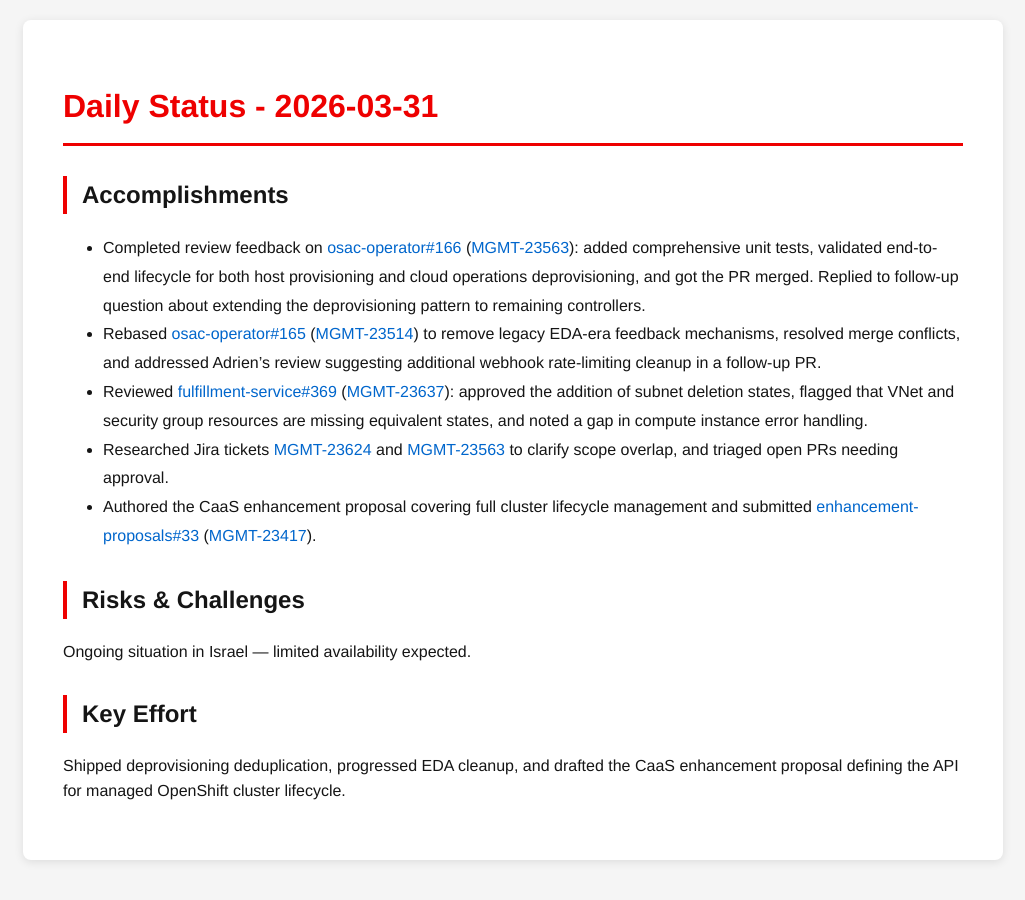
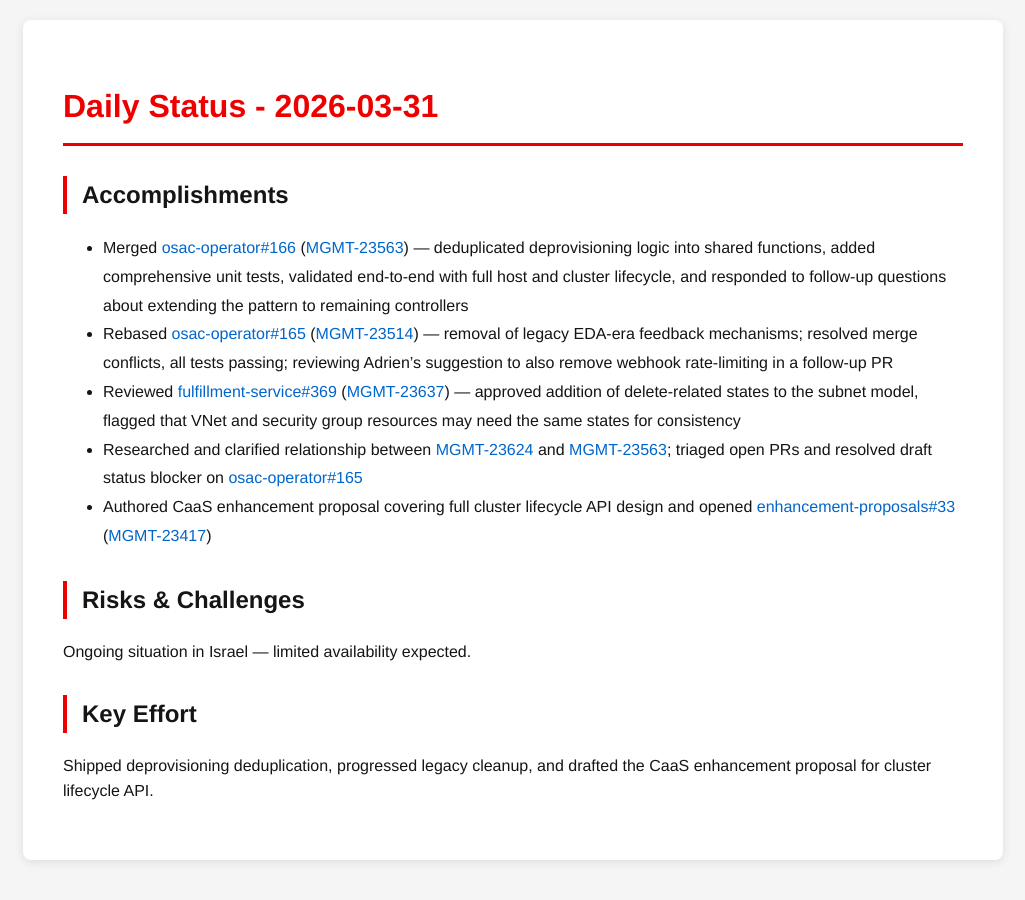
Before and after one commit to tzvatot/daily-status, a Jekyll site: the page built from 2026-03-31.md, in a window 1280 px wide. Shown: the whole page, without its empty margins (127-1152 px from the left). Built offline with Jekyll 4.4.1, drawn with Linux system fonts in a browser that asks for light colours.

Commit message:
Daily status update - 2026-03-31

```diff
--- a/2026-03-31.md
+++ b/2026-03-31.md
@@ -7,14 +7,14 @@ date: 2026-03-31
 # Daily Status - 2026-03-31
 
 ## Accomplishments
-- Completed review feedback on [osac-operator#166](https://github.com/osac-project/osac-operator/pull/166) ([MGMT-23563](https://issues.redhat.com/browse/MGMT-23563)): added comprehensive unit tests, validated end-to-end lifecycle for both host provisioning and cloud operations deprovisioning, and got the PR merged. Replied to follow-up question about extending the deprovisioning pattern to remaining controllers.
-- Rebased [osac-operator#165](https://github.com/osac-project/osac-operator/pull/165) ([MGMT-23514](https://issues.redhat.com/browse/MGMT-23514)) to remove legacy EDA-era feedback mechanisms, resolved merge conflicts, and addressed Adrien's review suggesting additional webhook rate-limiting cleanup in a follow-up PR.
-- Reviewed [fulfillment-service#369](https://github.com/osac-project/fulfillment-service/pull/369) ([MGMT-23637](https://issues.redhat.com/browse/MGMT-23637)): approved the addition of subnet deletion states, flagged that VNet and security group resources are missing equivalent states, and noted a gap in compute instance error handling.
-- Researched Jira tickets [MGMT-23624](https://issues.redhat.com/browse/MGMT-23624) and [MGMT-23563](https://issues.redhat.com/browse/MGMT-23563) to clarify scope overlap, and triaged open PRs needing approval.
-- Authored the CaaS enhancement proposal covering full cluster lifecycle management and submitted [enhancement-proposals#33](https://github.com/osac-project/enhancement-proposals/pull/33) ([MGMT-23417](https://issues.redhat.com/browse/MGMT-23417)).
+- Merged [osac-operator#166](https://github.com/osac-project/osac-operator/pull/166) ([MGMT-23563](https://issues.redhat.com/browse/MGMT-23563)) — deduplicated deprovisioning logic into shared functions, added comprehensive unit tests, validated end-to-end with full host and cluster lifecycle, and responded to follow-up questions about extending the pattern to remaining controllers
+- Rebased [osac-operator#165](https://github.com/osac-project/osac-operator/pull/165) ([MGMT-23514](https://issues.redhat.com/browse/MGMT-23514)) — removal of legacy EDA-era feedback mechanisms; resolved merge conflicts, all tests passing; reviewing Adrien's suggestion to also remove webhook rate-limiting in a follow-up PR
+- Reviewed [fulfillment-service#369](https://github.com/osac-project/fulfillment-service/pull/369) ([MGMT-23637](https://issues.redhat.com/browse/MGMT-23637)) — approved addition of delete-related states to the subnet model, flagged that VNet and security group resources may need the same states for consistency
+- Researched and clarified relationship between [MGMT-23624](https://issues.redhat.com/browse/MGMT-23624) and [MGMT-23563](https://issues.redhat.com/browse/MGMT-23563); triaged open PRs and resolved draft status blocker on [osac-operator#165](https://github.com/osac-project/osac-operator/pull/165)
+- Authored CaaS enhancement proposal covering full cluster lifecycle API design and opened [enhancement-proposals#33](https://github.com/osac-project/enhancement-proposals/pull/33) ([MGMT-23417](https://issues.redhat.com/browse/MGMT-23417))
 
 ## Risks & Challenges
 Ongoing situation in Israel — limited availability expected.
 
 ## Key Effort
-Shipped deprovisioning deduplication, progressed EDA cleanup, and drafted the CaaS enhancement proposal defining the API for managed OpenShift cluster lifecycle.
+Shipped deprovisioning deduplication, progressed legacy cleanup, and drafted the CaaS enhancement proposal for cluster lifecycle API.
```
